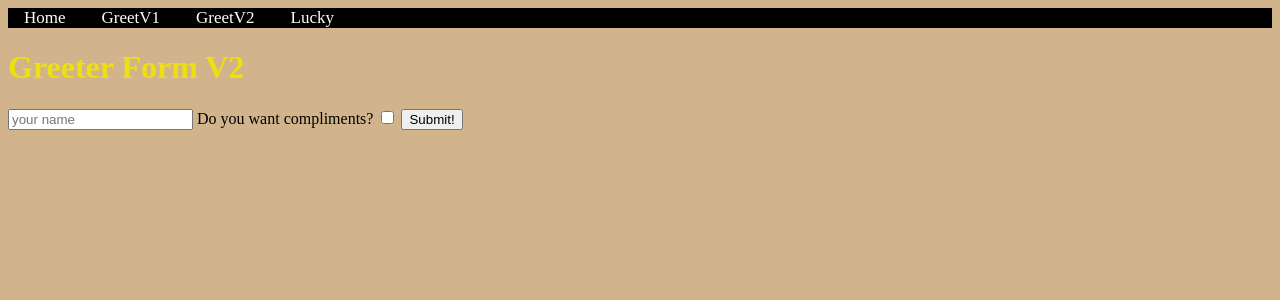
After one commit to CoderDill/Python, a Flask app: page /form_2 in a window 1280 px wide. The commit adds this page. Shown: the top 300 px of the page. Run offline with Flask 2, Linux system fonts and the light colour scheme.

Commit message:
more jinja practice

```diff
--- a/flask-intro-demo/flask-intro-demo/app.py
+++ b/flask-intro-demo/flask-intro-demo/app.py
@@ -1,30 +1,36 @@
+from logging import debug
 from flask import Flask, request, render_template
-from random import randint, choice
-
+from flask_debugtoolbar import DebugToolbarExtension
+from random import randint, choice, sample
 
 app = Flask(__name__)
 
+app.config["SECRET_KEY"] = 'coolbeans'
+debug = DebugToolbarExtension(app)
+
 COMPLIMENTS = ['cool', 'clever', 'Pythonic', 'awesome']
+
+
+@app.route('/spell/<word>')
+def get_spell(word):
+    caps_word = word.upper()
+    return render_template('spell_word.html', word=caps_word)
 
 
 @app.route('/')
 def home_page():
     """Shows home page"""
-    html = """
-    <html>
-      <body>
-        <h1>Home Page</h1>
-        <p>Welcome to my simple app!</p>
-        <a href='/hello'>Go to hello page</a>
-      </body>
-    </html>
-    """
-    return html
+    return render_template('home.html')
 
 
 @app.route('/form')
 def show_form():
     return render_template('form.html')
+
+
+@app.route('/form_2')
+def show_form_2():
+    return render_template('form_2.html')
 
 
 @app.route('/greet')
@@ -34,97 +40,15 @@ def get_greeting():
     return render_template('greet.html', username=username, compliment=nice_thing)
 
 
+@app.route('/greet-2')
+def get_greeting_2():
+    username = request.args['username']
+    wants = request.args.get('wants_compliments')
+    nice_things = sample(COMPLIMENTS, 3)
+    return render_template('greet-2.html', username=username, wants_compliments=wants, compliments=nice_things)
+
+
 @app.route('/lucky')
 def lucky_num():
-    num = randint(1, 100)
-    return render_template('lucky.html', lucky_num=num)
-
-
-@app.route('/hello')
-def say_hello():
-    """Shows hello page"""
-    html = """
-    <html>
-      <body>
-        <h1>Hello!</h1>
-        <p>This is the hello page</p>
-      </body>
-    </html>
-    """
-    return html
-
-
-@app.route('/goodbye')
-def say_bye():
-    """Says good bye"""
-    return "GOOD BYE!!!"
-
-
-@app.route('/search')
-def search():
-    """Shows search results.  Looks for term & sort in query string"""
-    term = request.args["term"]
-    sort = request.args["sort"]
-    return f"<h1>Search Results For: {term}</h1> <p>Sorting by: {sort}</p>"
-
-
-# @app.route("/post", methods=["POST"])
-# def post_demo():
-#     return "YOU MADE A POST  REQUEST!"
-
-
-# @app.route("/post", methods=["GET"])
-# def get_demo():
-#     return "YOU MADE A GET REQUEST!"
-
-
-@app.route('/add-comment')
-def add_comment_form():
-    """Shows add comment form"""
-    return """
-    <h1>Add Comment </h1>
-    <form method="POST">
-      <input type='text' placeholder='comment' name='comment'/>
-      <input type='text' placeholder='username' name='username'/>
-      <button>Submit</button>
-    </form>
-  """
-
-
-@app.route('/add-comment', methods=["POST"])
-def save_comment():
-    """Saves comment data (pretends to)"""
-
-    comment = request.form["comment"]
-    username = request.form["username"]
-    return f"""
-      <h1>SAVED YOUR COMMENT</h1>
-      <ul>
-        <li>Username: {username}</li>
-        <li>Comment: {comment}</li>
-      </ul>
-    """
-
-
-@app.route('/r/<subreddit>')
-def show_subreddit(subreddit):
-    return f"<h1>Browsing The {subreddit} Subreddit</h1>"
-
-
-@app.route("/r/<subreddit>/comments/<int:post_id>")
-def show_comments(subreddit, post_id):
-    return f"<h1>Viewing comments for post with id: {post_id} from the {subreddit} Subreddit</h1>"
-
-
-POSTS = {
-    1: "I like chicken tenders",
-    2: "I hate mayo!",
-    3: "Double rainbow all the way",
-    4: "YOLO OMG (kill me)"
-}
-
-
-@app.route('/posts/<int:id>')
-def find_post(id):
-    post = POSTS.get(id,  "Post not found")
-    return f"<p>{post}</p>"
+    num = randint(1, 5)
+    return render_template('lucky.html', lucky_num=num, msg="You are so lucky!")
--- /dev/null
+++ b/flask-intro-demo/flask-intro-demo/static/app.css
@@ -0,0 +1,28 @@
+h1 {
+  color: rgb(238, 223, 16);
+}
+
+body {
+  background-color: tan;
+}
+
+#content {
+  margin: 40px;
+}
+
+.navbar {
+  background-color: black;
+  overflow: hidden;
+}
+
+.navbar a {
+  text-align: center;
+  padding: 14px 16px;
+  text-decoration: none;
+  font-size: 17px;
+  color: white;
+}
+
+.navbar a:hover {
+  background-color: white;
+}
--- /dev/null
+++ b/flask-intro-demo/flask-intro-demo/static/app.js
@@ -0,0 +1 @@
+// alert("Im a js file.");
--- /dev/null
+++ b/flask-intro-demo/flask-intro-demo/templates/base.html
@@ -0,0 +1,22 @@
+<!DOCTYPE html>
+<html lang="en">
+  <head>
+    <meta charset="UTF-8" />
+    <meta http-equiv="X-UA-Compatible" content="IE=edge" />
+    <meta name="viewport" content="width=device-width, initial-scale=1.0" />
+    <link rel="stylesheet" href="/static/app.css" />
+    <title>{% block title %}{%endblock%}</title>
+  </head>
+  <body>
+    <nav class="navbar">
+      <a href="/">Home</a>
+      <a href="/form">GreetV1</a>
+      <a href="/form_2">GreetV2</a>
+      <a href="/lucky">Lucky</a>
+    </nav>
+    {% block content %} {% endblock %}
+    <main id="content">{% block main %} {% endblock %}</main>
+
+    <script src="/static/app.js"></script>
+  </body>
+</html>
--- /dev/null
+++ b/flask-intro-demo/flask-intro-demo/templates/form_2.html
@@ -0,0 +1,10 @@
+{% extends 'base.html'%} {% block title %}Greeter 2{%endblock%} {% block
+content%}
+<h1>Greeter Form V2</h1>
+<form action="/greet-2">
+  <input type="text" placeholder="your name" name="username" />
+  <label for="compliments">Do you want compliments?</label>
+  <input id="compliments" type="checkbox" name="wants_compliments" />
+  <button>Submit!</button>
+</form>
+{% endblock %}
--- /dev/null
+++ b/flask-intro-demo/flask-intro-demo/templates/home.html
@@ -0,0 +1,3 @@
+{% extends 'base.html'%} {% block title %}Home{%endblock%} {% block content %}
+<h1>This is the Home Page.</h1>
+{%endblock%}
```
Also changed, not shown: flask-intro-demo/flask-intro-demo/templates/form.html (+8 -16 lines), flask-intro-demo/flask-intro-demo/templates/greet-2.html (added, +11 -0 lines), flask-intro-demo/flask-intro-demo/templates/greet.html (+4 -12 lines), flask-intro-demo/flask-intro-demo/templates/lucky.html (+9 -12 lines), flask-intro-demo/flask-intro-demo/templates/spell_word.html (added, +14 -0 lines).
